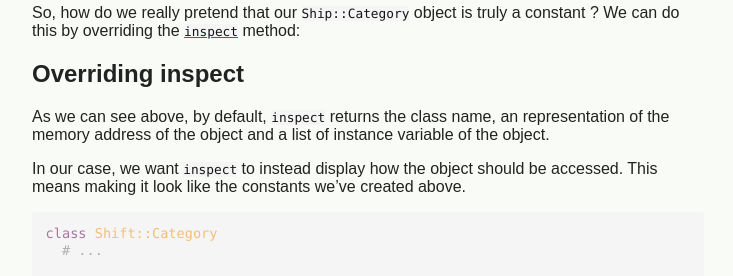
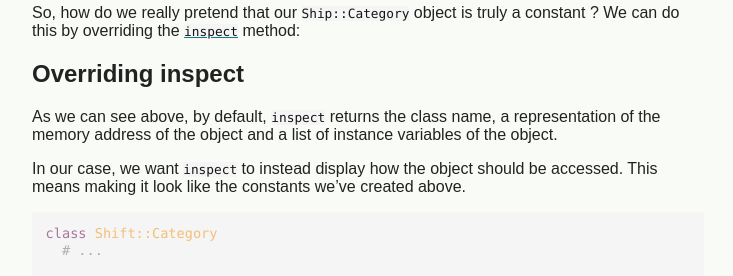
Before and after one commit to aliou/www, a Jekyll site: the page built from _posts/2020-02-18-overriding-inspect.md, in a window 1280 px wide. Shown: the part 1319-1595 px from the top of the page, without its empty margins (272-1005 px from the left). Built offline with Jekyll 4.4.1, drawn with Linux system fonts in a browser that asks for light colours.

Commit message:
Fix typos.
Co-Authored-By: Bachir <bachir.caoui@gmail.com>

```diff
--- a/_posts/2020-02-18-overriding-inspect.md
+++ b/_posts/2020-02-18-overriding-inspect.md
@@ -77,7 +77,7 @@ So, how do we really pretend that our `Ship::Category` object is truly a constan
 
 ## Overriding inspect
 
-As we can see above, by default, `inspect` returns the class name, an representation of the memory address of the object and a list of instance variable of the object.
+As we can see above, by default, `inspect` returns the class name, a representation of the memory address of the object and a list of instance variables of the object.
 
 In our case, we want `inspect` to instead display how the object should be accessed. This means making it look like the constants we've created above.
 
```
